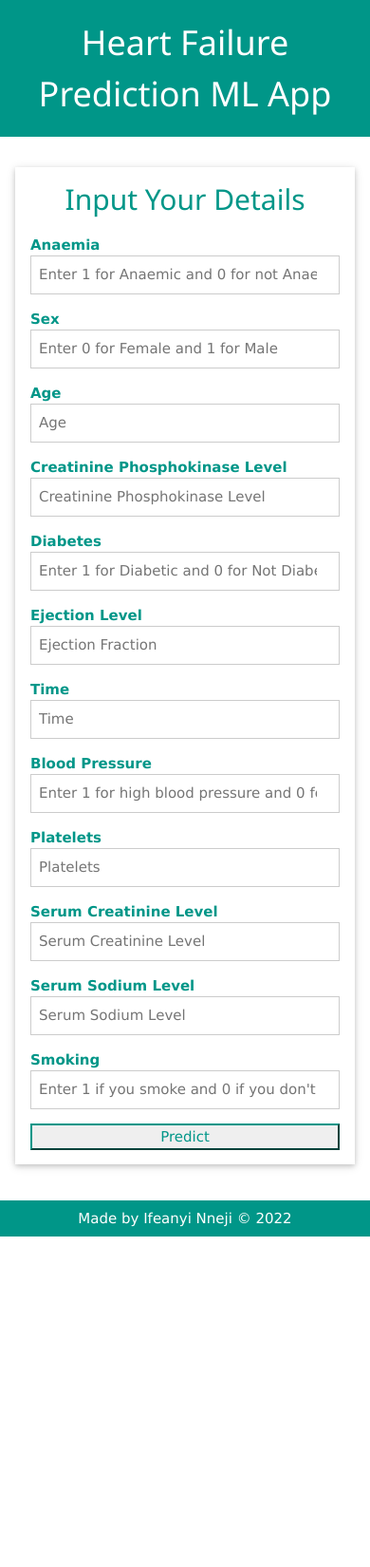
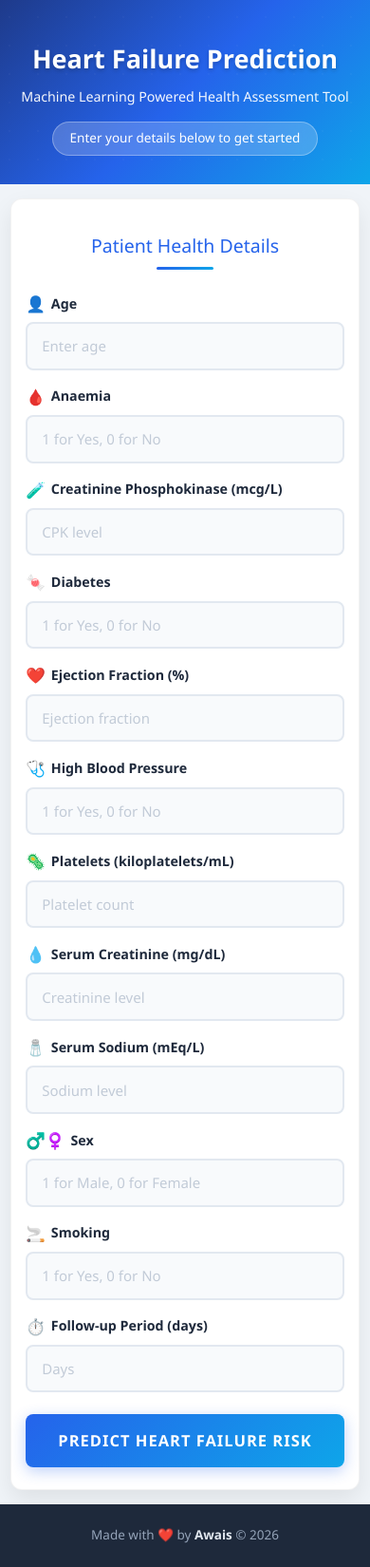
Before and after one commit to awais-sufi/heart-failure-prediction, a Flask app: page / in a window 390 px wide. Shown: the whole page at 95% size. Before the commit the page ends 1302 px from the top, so only its background shows below. Run offline with Flask 2, Linux system fonts and the light colour scheme.

Commit message:
feat: modern responsive UI with 'Made by Awais' footer and year auto-update; fix requirements versions; add .gitignore

```diff
--- a/requirements.txt
+++ b/requirements.txt
@@ -1,6 +1,6 @@
 altgraph==0.17.2
 async-generator==1.10
-attrs==21.4.0
+attrs==22.2.0
 Automat==20.2.0
 autopep8==1.6.0
 certifi==2020.12.5
@@ -66,7 +66,7 @@ tqdm==4.64.0
 traitlets==5.1.1
 trio==0.20.0
 trio-websocket==0.9.2
-typing_extensions==4.2.0
+typing_extensions==4.4.0
 urllib3==1.26.2
 w3lib==1.22.0
 Werkzeug==2.1.1
--- /dev/null
+++ b/static/css/style.css
@@ -0,0 +1,283 @@
+:root {
+  --primary: #2563eb;
+  --primary-dark: #1d4ed8;
+  --secondary: #0ea5e9;
+  --accent: #10b981;
+  --danger: #ef4444;
+  --bg: #f0f4f8;
+  --card: #ffffff;
+  --text: #1e293b;
+  --text-light: #64748b;
+  --shadow: 0 10px 25px rgba(0,0,0,0.08);
+  --radius: 12px;
+}
+
+* { box-sizing: border-box; margin: 0; padding: 0; }
+
+html { scroll-behavior: smooth; }
+
+body {
+  font-family: 'Segoe UI', system-ui, -apple-system, sans-serif;
+  background: var(--bg);
+  color: var(--text);
+  line-height: 1.6;
+  min-height: 100vh;
+  display: flex;
+  flex-direction: column;
+}
+
+.hero {
+  background: linear-gradient(135deg, #1e3a8a 0%, #2563eb 50%, #0ea5e9 100%);
+  color: #fff;
+  text-align: center;
+  padding: 3rem 1rem;
+  position: relative;
+  overflow: hidden;
+}
+
+.hero::before {
+  content: '';
+  position: absolute;
+  top: -50%;
+  left: -50%;
+  width: 200%;
+  height: 200%;
+  background: radial-gradient(circle, rgba(255,255,255,0.1) 1px, transparent 1px);
+  background-size: 30px 30px;
+  opacity: 0.3;
+  animation: float 20s linear infinite;
+}
+
+@keyframes float {
+  0% { transform: translate(0, 0); }
+  100% { transform: translate(30px, 30px); }
+}
+
+.hero-content {
+  position: relative;
+  z-index: 1;
+}
+
+.hero h1 {
+  font-size: clamp(1.8rem, 5vw, 2.8rem);
+  font-weight: 700;
+  margin-bottom: 0.5rem;
+  text-shadow: 0 2px 4px rgba(0,0,0,0.2);
+}
+
+.hero .subtitle {
+  font-size: clamp(0.95rem, 2.5vw, 1.15rem);
+  opacity: 0.95;
+  font-weight: 400;
+}
+
+.hero .badge {
+  display: inline-block;
+  background: rgba(255,255,255,0.2);
+  backdrop-filter: blur(10px);
+  padding: 0.4rem 1.2rem;
+  border-radius: 50px;
+  margin-top: 1rem;
+  font-size: 0.9rem;
+  border: 1px solid rgba(255,255,255,0.3);
+}
+
+.main-container {
+  flex: 1;
+  max-width: 1200px;
+  width: 100%;
+  margin: 0 auto;
+  padding: 2rem 1rem;
+}
+
+.form-card {
+  background: var(--card);
+  border-radius: var(--radius);
+  box-shadow: var(--shadow);
+  padding: clamp(1.5rem, 4vw, 2.5rem);
+  border: 1px solid rgba(0,0,0,0.05);
+}
+
+.form-card h2 {
+  text-align: center;
+  color: var(--primary);
+  margin-bottom: 1.5rem;
+  font-size: clamp(1.3rem, 3vw, 1.8rem);
+  position: relative;
+}
+
+.form-card h2::after {
+  content: '';
+  display: block;
+  width: 60px;
+  height: 3px;
+  background: linear-gradient(90deg, var(--primary), var(--secondary));
+  margin: 0.5rem auto 0;
+  border-radius: 2px;
+}
+
+.form-grid {
+  display: grid;
+  grid-template-columns: repeat(auto-fit, minmax(280px, 1fr));
+  gap: 1.2rem;
+}
+
+.form-group {
+  display: flex;
+  flex-direction: column;
+}
+
+.form-group label {
+  font-weight: 600;
+  margin-bottom: 0.4rem;
+  color: var(--text);
+  font-size: 0.95rem;
+  display: flex;
+  align-items: center;
+  gap: 0.4rem;
+}
+
+.form-group label .icon {
+  font-size: 1.1rem;
+}
+
+.form-group input,
+.form-group select {
+  padding: 0.75rem 1rem;
+  border: 2px solid #e2e8f0;
+  border-radius: 8px;
+  font-size: 1rem;
+  transition: all 0.3s ease;
+  background: #f8fafc;
+  color: var(--text);
+  width: 100%;
+}
+
+.form-group input:focus,
+.form-group select:focus {
+  outline: none;
+  border-color: var(--primary);
+  background: #fff;
+  box-shadow: 0 0 0 3px rgba(37, 99, 235, 0.1);
+}
+
+.form-group input::placeholder {
+  color: #94a3b8;
+}
+
+.btn-predict {
+  grid-column: 1 / -1;
+  padding: 1rem 2rem;
+  background: linear-gradient(135deg, var(--primary), var(--secondary));
+  color: #fff;
+  border: none;
+  border-radius: 8px;
+  font-size: 1.1rem;
+  font-weight: 600;
+  cursor: pointer;
+  transition: all 0.3s ease;
+  margin-top: 0.5rem;
+  text-transform: uppercase;
+  letter-spacing: 1px;
+  box-shadow: 0 4px 15px rgba(37, 99, 235, 0.3);
+}
+
+.btn-predict:hover {
+  transform: translateY(-2px);
+  box-shadow: 0 6px 20px rgba(37, 99, 235, 0.4);
+}
+
+.btn-predict:active {
+  transform: translateY(0);
+}
+
+.result-card {
+  background: var(--card);
+  border-radius: var(--radius);
+  box-shadow: var(--shadow);
+  padding: clamp(1.5rem, 4vw, 2.5rem);
+  text-align: center;
+  border: 1px solid rgba(0,0,0,0.05);
+  max-width: 600px;
+  margin: 0 auto;
+}
+
+.result-card h2 {
+  color: var(--primary);
+  margin-bottom: 1rem;
+  font-size: clamp(1.3rem, 3vw, 1.8rem);
+}
+
+.result-value {
+  font-size: clamp(2rem, 5vw, 3rem);
+  font-weight: 700;
+  padding: 1rem;
+  border-radius: var(--radius);
+  margin: 1rem 0;
+}
+
+.result-value.positive {
+  background: #fef2f2;
+  color: var(--danger);
+  border: 2px solid #fecaca;
+}
+
+.result-value.negative {
+  background: #f0fdf4;
+  color: var(--accent);
+  border: 2px solid #bbf7d0;
+}
+
+.btn-home {
+  display: inline-block;
+  margin-top: 1rem;
+  padding: 0.75rem 2rem;
+  background: linear-gradient(135deg, var(--primary), var(--secondary));
+  color: #fff;
+  text-decoration: none;
+  border-radius: 8px;
+  font-weight: 600;
+  transition: all 0.3s ease;
+  box-shadow: 0 4px 15px rgba(37, 99, 235, 0.3);
+}
+
+.btn-home:hover {
+  transform: translateY(-2px);
+  box-shadow: 0 6px 20px rgba(37, 99, 235, 0.4);
+  color: #fff;
+}
+
+.footer {
+  background: #1e293b;
+  color: #94a3b8;
+  text-align: center;
+  padding: 1.5rem 1rem;
+  margin-top: auto;
+}
+
+.footer p {
+  margin: 0;
+  font-size: 0.9rem;
+}
+
+.footer .heart {
+  color: #ef4444;
+  animation: pulse 1.5s ease-in-out infinite;
+}
+
+@keyframes pulse {
+  0%, 100% { transform: scale(1); }
+  50% { transform: scale(1.2); }
+}
+
+.footer .made-by {
+  color: #e2e8f0;
+  font-weight: 600;
+}
+
+@media (max-width: 600px) {
+  .hero { padding: 2rem 1rem; }
+  .form-card { padding: 1.5rem 1rem; }
+  .main-container { padding: 1rem 0.75rem; }
+  .form-grid { gap: 1rem; }
+}
--- a/templates/index.html
+++ b/templates/index.html
@@ -1,89 +1,104 @@
 <!DOCTYPE html>
-<html >
-<!--From https://codepen.io/frytyler/pen/EGdtg-->
+<html lang="en">
 <head>
   <meta charset="UTF-8">
-  <title>Heart Failure Prediction ML App</title>
-
-  <link rel="stylesheet"  href="{{ url_for('static', filename='w3.css') }}">
- <style type="text/css">
-
- .mySlides {display:none;}
-
-  </style>
+  <meta name="viewport" content="width=device-width, initial-scale=1.0">
+  <title>Heart Failure Prediction | ML App</title>
+  <link rel="stylesheet" href="{{ url_for('static', filename='w3.css') }}">
+  <link rel="stylesheet" href="{{ url_for('static', filename='css/style.css') }}">
 </head>
-
 <body>
 
-<div class='w3-padding w3-teal w3-center'><h1>Heart Failure Prediction ML App</h1></div>
-  <div class="w3-container">
-  <div class="w3-padding-18 w3-content w3-section w3-threequarter">
-</div>
+  <!-- Hero Header -->
+  <div class="hero">
+    <div class="hero-content">
+      <h1>Heart Failure Prediction</h1>
+      <p class="subtitle">Machine Learning Powered Health Assessment Tool</p>
+      <div class="badge">Enter your details below to get started</div>
+    </div>
+  </div>
 
+  <!-- Main Content -->
+  <div class="main-container">
+    <div class="form-card">
+      <h2>Patient Health Details</h2>
+      <form action="{{ url_for('predict') }}" method="POST">
+        <div class="form-grid">
+
+          <div class="form-group">
+            <label for="age"><span class="icon">👤</span> Age</label>
+            <input id="age" class="w3-input" name="age" type="number" placeholder="Enter age" required>
+          </div>
+
+          <div class="form-group">
+            <label for="anaemia"><span class="icon">🩸</span> Anaemia</label>
+            <input id="anaemia" class="w3-input" name="anaemia" type="number" placeholder="1 for Yes, 0 for No" required>
+          </div>
+
+          <div class="form-group">
+            <label for="creatinine_phos"><span class="icon">🧪</span> Creatinine Phosphokinase (mcg/L)</label>
+            <input id="creatinine_phos" class="w3-input" name="creatinine_phos" type="number" placeholder="CPK level" required>
+          </div>
+
+          <div class="form-group">
+            <label for="diabetes"><span class="icon">🍬</span> Diabetes</label>
+            <input id="diabetes" class="w3-input" name="diabetes" type="number" placeholder="1 for Yes, 0 for No" required>
+          </div>
+
+          <div class="form-group">
+            <label for="ejection"><span class="icon">❤️</span> Ejection Fraction (%)</label>
+            <input id="ejection" class="w3-input" name="ejection" type="number" placeholder="Ejection fraction" required>
+          </div>
+
+          <div class="form-group">
+            <label for="hbp"><span class="icon">🩺</span> High Blood Pressure</label>
+            <input id="hbp" class="w3-input" name="hbp" type="number" placeholder="1 for Yes, 0 for No" required>
+          </div>
+
+          <div class="form-group">
+            <label for="plat"><span class="icon">🦠</span> Platelets (kiloplatelets/mL)</label>
+            <input id="plat" class="w3-input" name="plat" type="number" placeholder="Platelet count" required>
+          </div>
+
+          <div class="form-group">
+            <label for="serum_creatinine"><span class="icon">💧</span> Serum Creatinine (mg/dL)</label>
+            <input id="serum_creatinine" class="w3-input" name="serum_creatinine" type="number" placeholder="Creatinine level" required>
+          </div>
+
+          <div class="form-group">
+            <label for="serum_sodium"><span class="icon">🧂</span> Serum Sodium (mEq/L)</label>
+            <input id="serum_sodium" class="w3-input" name="serum_sodium" type="number" placeholder="Sodium level" required>
+          </div>
+
+          <div class="form-group">
+            <label for="sex"><span class="icon">♂️♀️</span> Sex</label>
+            <input id="sex" class="w3-input" name="sex" type="number" placeholder="1 for Male, 0 for Female" required>
+          </div>
+
+          <div class="form-group">
+            <label for="smoking"><span class="icon">🚬</span> Smoking</label>
+            <input id="smoking" class="w3-input" name="smoking" type="number" placeholder="1 for Yes, 0 for No" required>
+          </div>
+
+          <div class="form-group">
+            <label for="time"><span class="icon">⏱️</span> Follow-up Period (days)</label>
+            <input id="time" class="w3-input" name="time" type="number" placeholder="Days" required>
+          </div>
+
+          <button type="submit" class="btn-predict">Predict Heart Failure Risk</button>
+        </div>
+      </form>
+    </div>
   </div>
-</div>
-</div>
 
-<div class="w3-container">
-  <form class="w3-container w3-card-2" action="{{ url_for('predict')}}"method="POST" style="width: 100%">
-  <h2 class="w3-text-blue w3-center w3-text-teal" >Input Your Details</h2>
-  <p>
-  <label class="w3-text-teal"><b>Anaemia</b></label>
-  <input id="id1" class="w3-input w3-border" name="anaemia" placeholder="Enter 1 for Anaemic and 0 for not Anaemic" required="required" type="number"></p>
-  <p>
-  <label class="w3-text-teal"><b>Sex</b></label>
-  <input id="char" class="w3-input w3-border" name="sex" type="number" placeholder="Enter 0 for Female and 1 for Male" required="required" ></p>
-  <label class="w3-text-teal"><b>Age</b></label>
-  <input id="id1" class="w3-input w3-border" name="age" type="number" placeholder="Age" required="required"></p>
-  <p>
-  <label class="w3-text-teal"><b>Creatinine Phosphokinase Level</b></label>
-  <input id="id1" class="w3-input w3-border" name="creatinine_phos" placeholder="Creatinine Phosphokinase Level" type="number" required="required"></p>
-  <label class="w3-text-teal"><b>Diabetes</b></label>
-  <input id="id1" class="w3-input w3-border" name="diabetes" placeholder="Enter 1 for Diabetic and 0 for Not Diabetic" type="number" required="required"></p>
-  <p>
-  <label class="w3-text-teal"><b>Ejection Level</b></label>
-  <input id="id1" class="w3-input w3-border" name="ejection" placeholder="Ejection Fraction" type="number" required="required"></p>
-  <p>
-  <p>
-  <label class="w3-text-teal"><b>Time</b></label>
-  <input id="id1" class="w3-input w3-border" name="time" placeholder="Time" type="number" required="required"></p>
-  <p>
+  <!-- Footer -->
+  <footer class="footer">
+    <p>Made with <span class="heart">❤️</span> by <span class="made-by">Awais</span> &copy; <span id="year"></span></p>
+  </footer>
 
-    <label class="w3-text-teal"><b>Blood Pressure</b></label>
-    <input id="id1" class="w3-input w3-border" name="hbp" placeholder="Enter 1 for high blood pressure and 0 for low blood pressure" required="required" type="number"></p>
-    <p>
-    <p>
-    <label class="w3-text-teal"><b>Platelets</b></label>
-    <input id="id1" class="w3-input w3-border" name="plat" placeholder="Platelets" required="required" type="number"></p>
-    <p>
-    <p>
-    <label class="w3-text-teal"><b>Serum Creatinine Level</b></label>
-    <input id="id1" class="w3-input w3-border" name="serum_creatinine" placeholder="Serum Creatinine Level" required="required" type="number"></p>
-    <p>
-    <p>
-    <label class="w3-text-teal"><b>Serum Sodium Level</b></label>
-    <input id="id1" class="w3-input w3-border" name="serum_sodium" placeholder="Serum Sodium Level" required="required" type="number"></p>
-    <p>
-    <p>
-    <label class="w3-text-teal"><b>Smoking</b></label>
-    <input id="id1" class="w3-input w3-border" name="smoking" placeholder="Enter 1 if you smoke and 0 if you don't smoke" required="required" type="number"></p>
-    <p>
-  <button onclick="myFunction()" type="submit" class="btn btn-primary btn-block btn-large w3-text-teal w3-border-teal" style="width:100%;">Predict</button>
-</form>
-</div>
+  <script>
+    document.getElementById('year').textContent = new Date().getFullYear();
+  </script>
 
-
-
-   <br>
-
-   <div class="footer-dark">
-    <footer>
-        <div class="container">
-            <p class='w3-padding w3-teal w3-center'>Made by Ifeanyi Nneji © 2022</p>
-        </div>
-    </footer>
-</div>
-
- </div>
 </body>
 </html>
```
Also changed, not shown: templates/result.html (+33 -15 lines), 1 other file.
